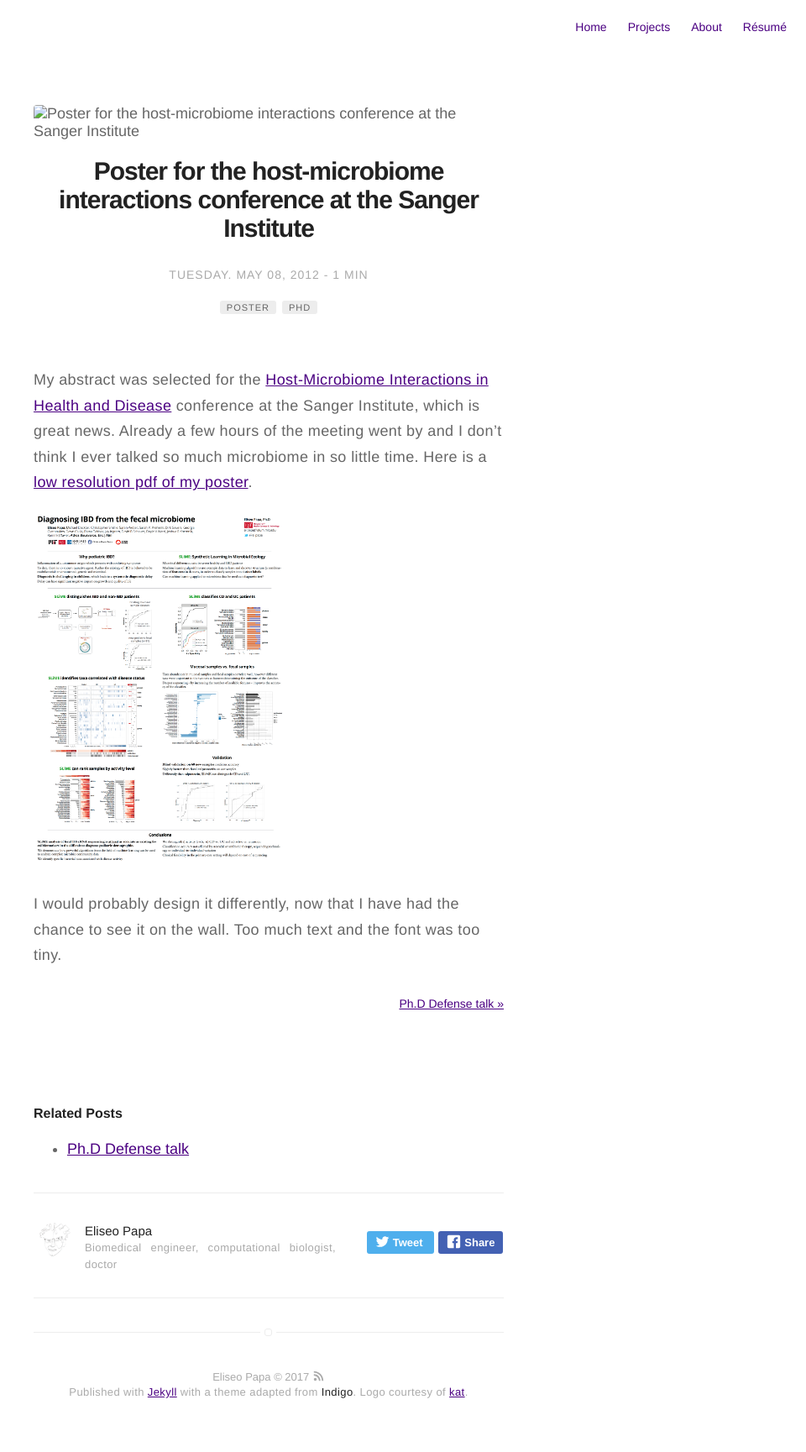
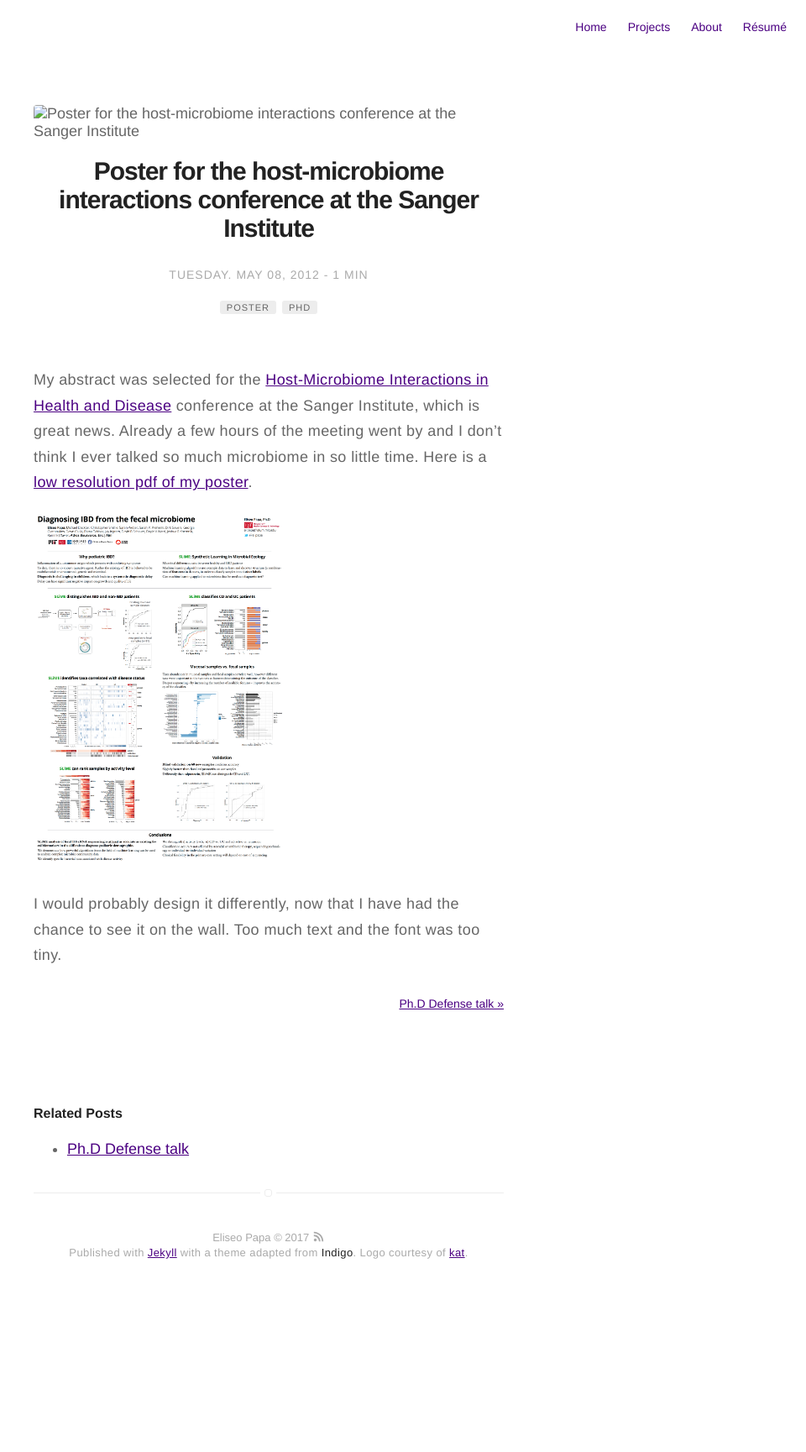
Before and after one commit to elipapa/elipapa.github.io, a Jekyll site: the page built from _posts/2012-05-08-poster-host-microbiome-interactions-conf.markdown, in a window 1280 px wide. Shown: the whole page at 84% size, without its empty margins (320-1280 px from the left). Built offline with Jekyll 4.4.1, drawn with Linux system fonts in a browser that asks for light colours; after the commit the page ends 1563 px from its top, so only the background shows below that; part of the change alters nothing that is shown.

```diff
--- a/_config.yml
+++ b/_config.yml
@@ -96,7 +96,7 @@ related: true
 post-advance-links: [blog]
 
 # show author block at the end of a post ?
-show-author: true
+# show-author: true
 
 # do you want some animations?
 animation: true
```
